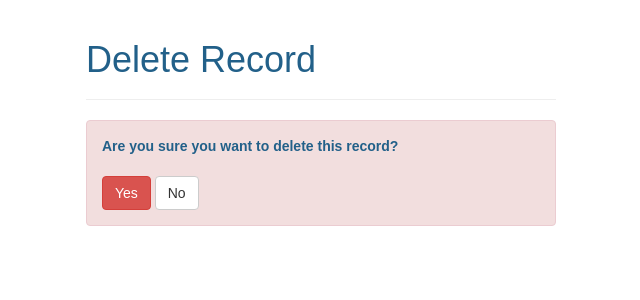
After one commit to Charmers-Tech/SE2020, a PHP site: page /delete.php in a window 1280 px wide. The commit adds this page. Shown: the top 300 px of the page, without its empty margins (319-959 px from the left). Run offline with PHP 8.4, Linux system fonts and the light colour scheme.

```diff
--- /dev/null
+++ b/App/delete.php
@@ -0,0 +1,54 @@
+
+<!DOCTYPE html>
+<html lang="en">
+<head>
+    <meta charset="UTF-8">
+    <title>Delete Item</title>
+    <link rel="stylesheet" href="https://maxcdn.bootstrapcdn.com/bootstrap/3.3.7/css/bootstrap.css">
+    <style type="text/css">
+        .wrapper{
+            width: 500px;
+            margin: 0 auto;
+        }
+
+        *{
+            font-family:arial;
+        }
+
+        .page-header{
+            color:#226089;
+        }
+
+        .delete{
+            color:#226089;
+            font-weight:bold;
+        }
+
+    </style>
+</head>
+<body>
+
+    <div class="wrapper">
+        <div class="container-fluid">
+            <div class="row">
+                <div class="col-md-12">
+                    <div class="page-header">
+                        <h1>Delete Record</h1>
+                    </div>
+                    <form action="#" method="post">
+                        <div class="alert alert-danger fade in">
+                            <input type="hidden" name="id" value="1"/>
+                            <p class="delete">Are you sure you want to delete this record?</p><br>
+                            <p>
+                                <input type="submit" value="Yes" class="btn btn-danger">
+                                <a href="index.php" class="btn btn-default">No</a>
+                            </p>
+                        </div>
+                    </form>
+                </div>
+            </div>
+        </div>
+    </div>
+
+</body>
+</html>
```
Also changed, not shown: App/index.php (+37 -36 lines).
